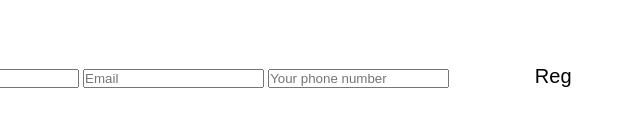
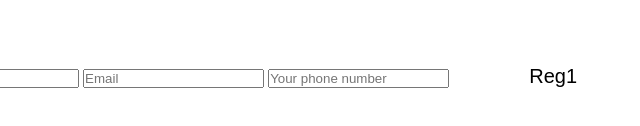
Before and after one commit to Dasval/10.github.io, a plain HTML site: page index.html in a window 1280 px wide. Shown: the part 348-474 px from the top of the page, 102-742 px from the left. Drawn offline with Linux system fonts and the light colour scheme.

Commit message:
Update index.html

```diff
--- a/index.html
+++ b/index.html
@@ -72,7 +72,7 @@
         <input type="text" placeholder="First name" id="user_name">
         <input type="text" placeholder="Email" id="user_email">
         <input type="text" placeholder="Your phone number" id="user_phone">
-        <button id="order">Reg</button>
+        <button id="order">Reg1</button>
     </form>
     <script src="https://telegram.org/js/telegram-web-app.js"></script>
     <script>
```
